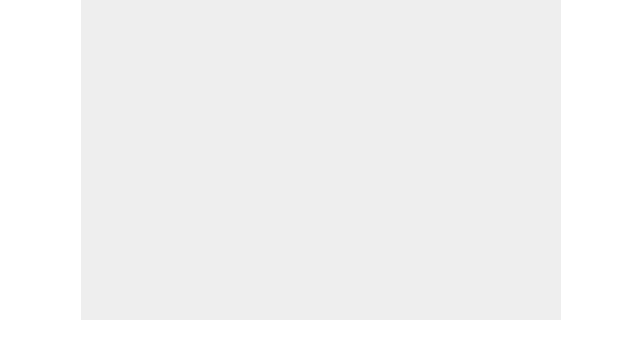
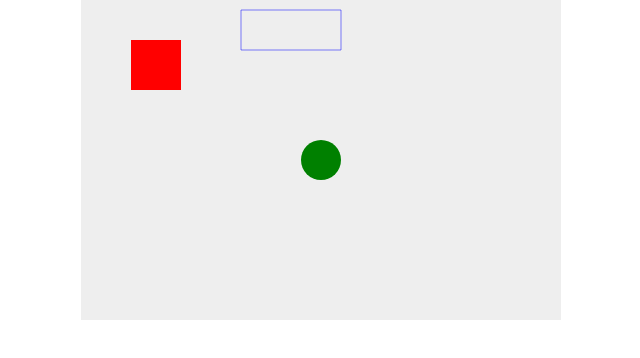
Before and after one commit to DreamlineStudios/Breakout, a plain HTML site: page index.html in a window 1280 px wide. Shown: the whole page, without its empty margins (319-959 px from the left). Drawn offline with Linux system fonts and the light colour scheme.

Commit message:
Create the Canvas and draw on it

```diff
--- a/index.html
+++ b/index.html
@@ -12,5 +12,31 @@
 
   <canvas id="myCanvas" width="480" height="320"></canvas>
 
+  <script>
+  var canvas = document.getElementById("myCanvas");
+  var ctx = canvas.getContext("2d");
+
+  // Red block
+  ctx.beginPath();
+  ctx.rect(50, 40, 50, 50);
+  ctx.fillStyle = "#FF0000";
+  ctx.fill();
+  ctx.closePath();
+
+  // Green circle
+  ctx.beginPath();
+  ctx.arc(240, 160, 20, 0, Math.PI*2, false);
+  ctx.fillStyle = "green";
+  ctx.fill();
+  ctx.closePath();
+
+  // Rectangle outline
+  ctx.beginPath();
+  ctx.rect(160, 10, 100, 40);
+  ctx.strokeStyle = "rgba(0, 0, 255, 0.5)";
+  ctx.stroke();
+  ctx.closePath();
+  </script>
+
 </body>
 </html>
```
Lines whose indentation alone changed are shown as unchanged.
